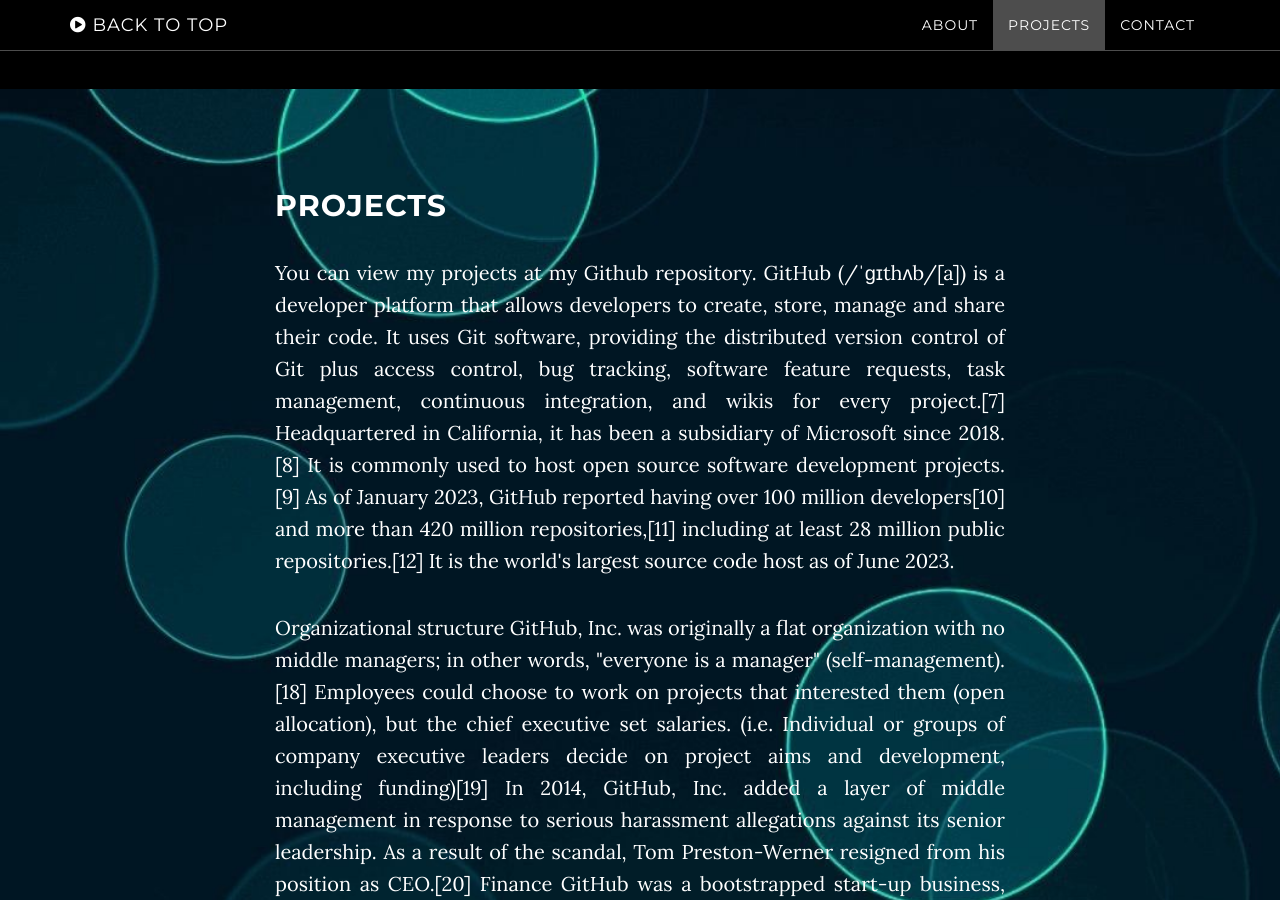
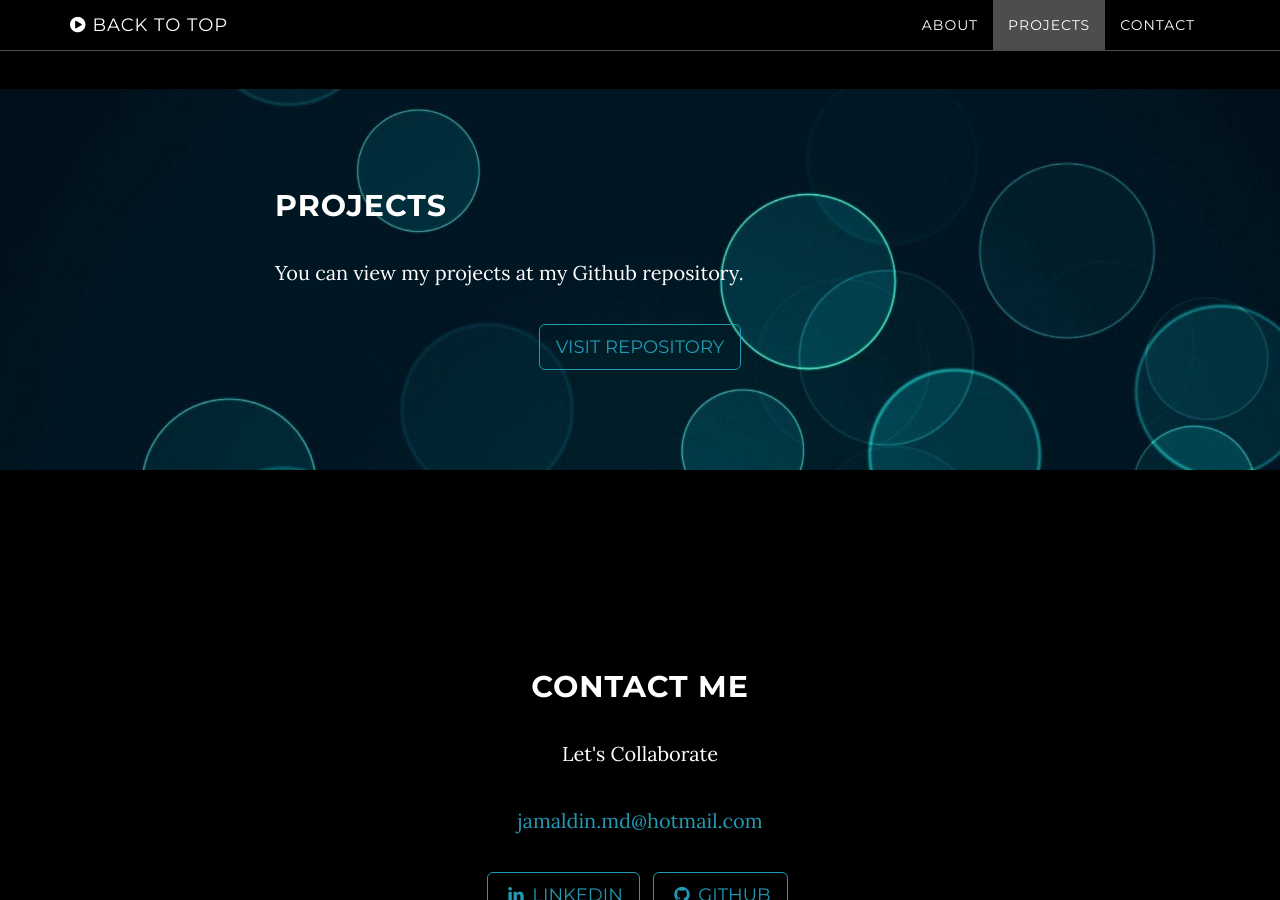
Before and after one commit to Md-Khid/Md-Khid, a Jekyll site: the page built from index.html, in a window 1280 px wide and 900 px high, scrolled down 1858 px. Built offline with Jekyll 4.4.1, drawn with Linux system fonts in a browser that asks for light colours; some of the changed text lies outside the part shown.

Commit message:
Update download.html

```diff
--- a/_includes/download.html
+++ b/_includes/download.html
@@ -4,8 +4,7 @@
         <div class="container">
             <div class="col-lg-8 col-lg-offset-2" style="text-align: justify;">
                 <h2>Projects</h2>
-                <p>You can view my projects at my Github repository. GitHub (/ˈɡɪthʌb/[a]) is a developer platform that allows developers to create, store, manage and share their code. It uses Git software, providing the distributed version control of Git plus access control, bug tracking, software feature requests, task management, continuous integration, and wikis for every project.[7] Headquartered in California, it has been a subsidiary of Microsoft since 2018.[8] It is commonly used to host open source software development projects.[9] As of January 2023, GitHub reported having over 100 million developers[10] and more than 420 million repositories,[11] including at least 28 million public repositories.[12] It is the world's largest source code host as of June 2023.</p>
-                <p>Organizational structure GitHub, Inc. was originally a flat organization with no middle managers; in other words, "everyone is a manager" (self-management).[18] Employees could choose to work on projects that interested them (open allocation), but the chief executive set salaries. (i.e. Individual or groups of company executive leaders decide on project aims and development, including funding)[19] In 2014, GitHub, Inc. added a layer of middle management in response to serious harassment allegations against its senior leadership. As a result of the scandal, Tom Preston-Werner resigned from his position as CEO.[20] Finance GitHub was a bootstrapped start-up business, which in its first years provided enough revenue to be funded solely by its three founders and start taking on employees.[21] In July 2012, four years after the company was founded, Andreessen Horowitz invested $100 million in venture capital[7] with a $750 million valuation.[22] In July 2015 GitHub raised another $250 million (~$314 million in 2023) of venture capital in a series B round. The lead investor was Sequoia Capital, and other investors were Andreessen Horowitz, Thrive Capital, IVP (Institutional Venture Partners) and other venture capital funds.[23][24] The round valued the company at approximately $2 billion.[25] As of 2023, GitHub was estimated to generate $1 billion in revenue.[2]</p>
+                <p> You can view my projects at my Github repository.
                 <div class="text-center">
                     <a href="https://github.com/Md-Khid/" class="btn btn-default btn-lg">Visit Repository</a>
                 </div>
```
